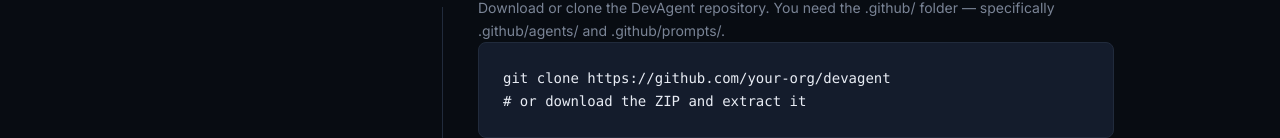
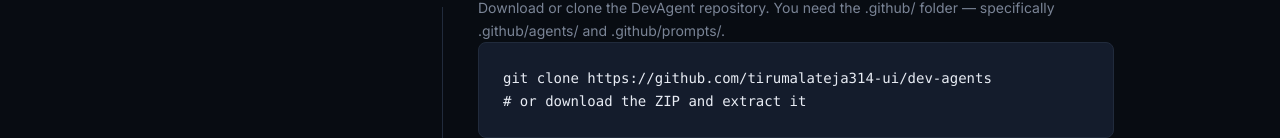
Before and after one commit to tirumalateja314-ui/dev-agents-web, a React (Vite) app: page /getting-started in a window 1280 px wide. Shown: the part 814-952 px from the top of the page. Built offline with nearby package versions, Linux system fonts and the light colour scheme; a web font is replaced by a local one.

Commit message:
Update install step 1 with real repo URL

```diff
--- a/src/pages/GettingStarted.jsx
+++ b/src/pages/GettingStarted.jsx
@@ -46,7 +46,7 @@
     n: 1,
     title: 'Get the DevAgent files',
     body: 'Download or clone the DevAgent repository. You need the .github/ folder — specifically .github/agents/ and .github/prompts/.',
-    code: 'git clone https://github.com/your-org/devagent\n# or download the ZIP and extract it',
+    code: 'git clone https://github.com/tirumalateja314-ui/dev-agents\n# or download the ZIP and extract it',
     callout: null,
   },
   {
```
